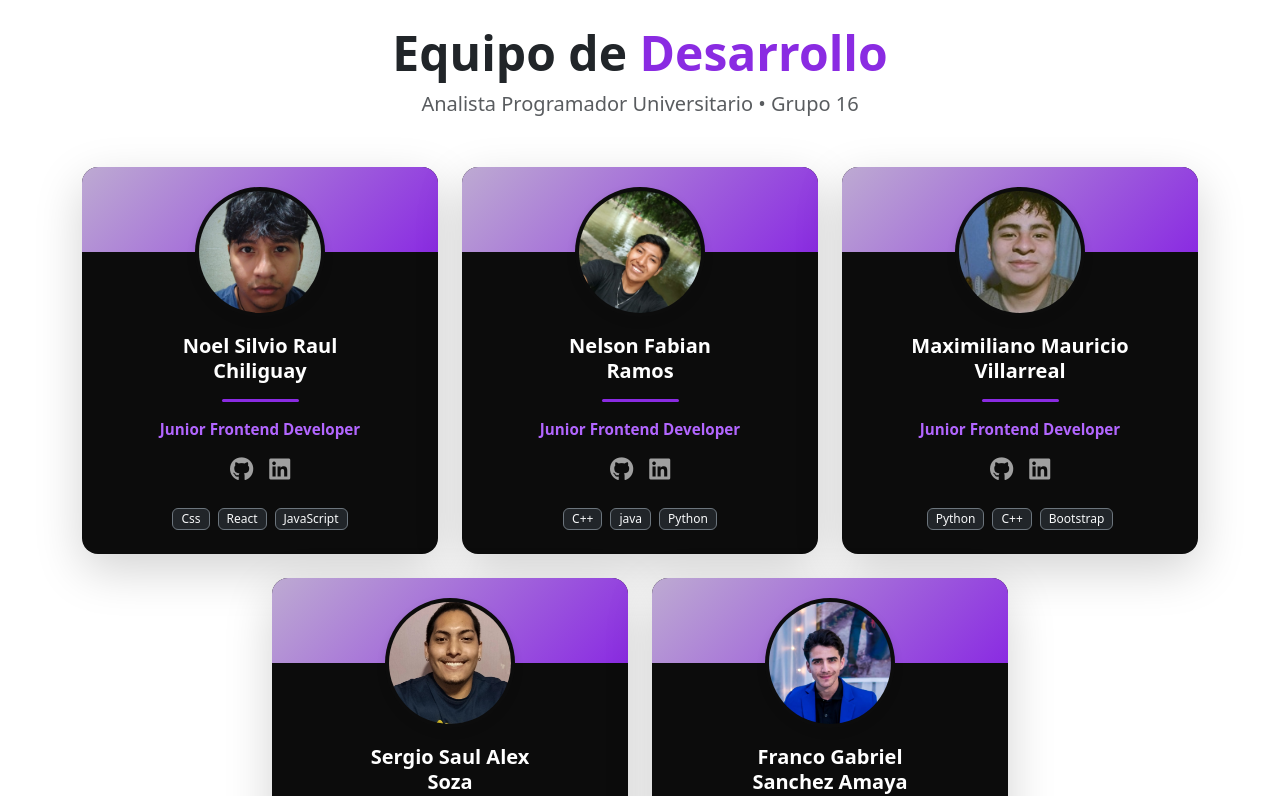
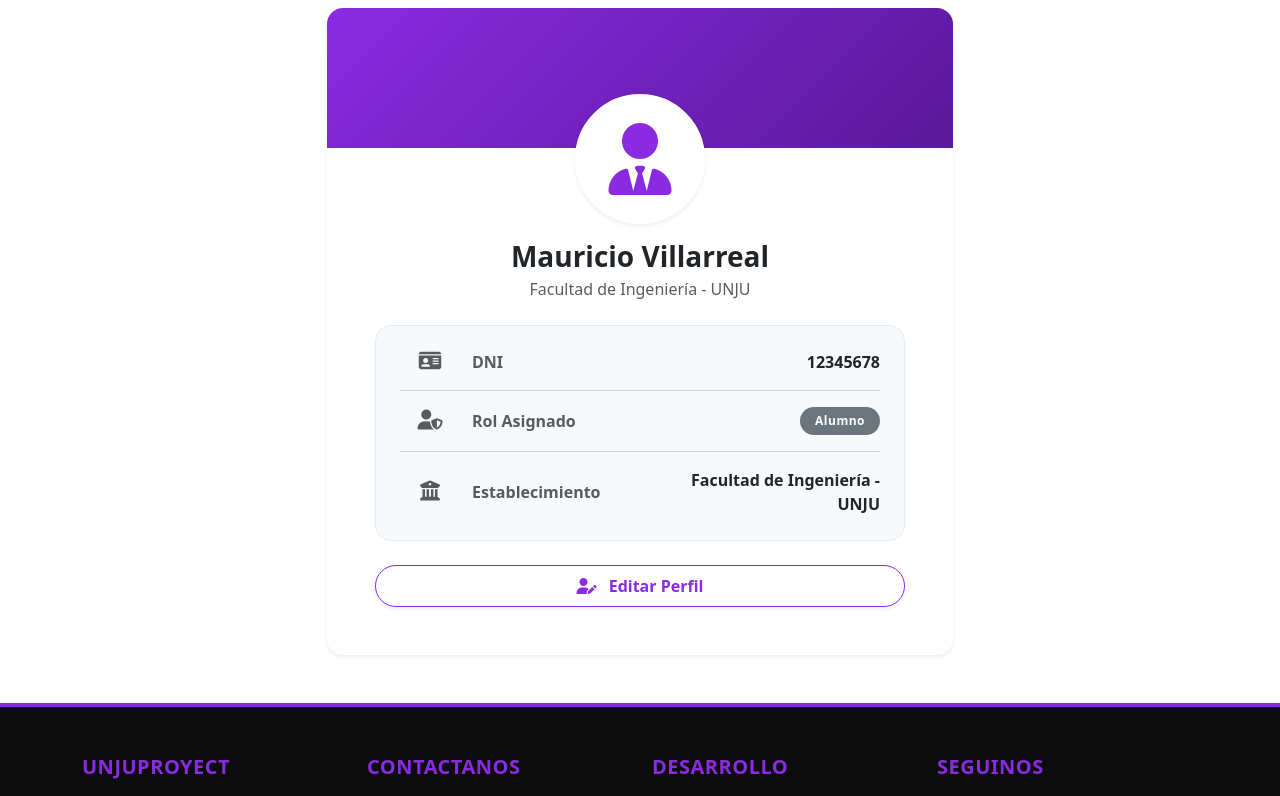
Before and after one commit to Seiseishon/pv_tp3_grupo16, a React (Vite) app: page /perfil in a window 1280 px wide. Shown: the part 480-1276 px from the top of the page. Built offline with nearby package versions, Linux system fonts and the light colour scheme.

Commit message:
vista dinámica de Perfil y arreglo de useRef en ListaProyectos

```diff
--- a/src/Views/ListaProyectos.jsx
+++ b/src/Views/ListaProyectos.jsx
@@ -16,8 +16,8 @@ const ListaProyectos = () => {
   const [proyectos, setProyectos] = useState(proyectoService.obtenerProyectos());
   const [proyectosFiltrados, setProyectosFiltrados] = useState([]);
   const [fechaRegistro, setFechaRegistro] = useState(null);
+  const primerRender = useRef(true);
 
-  const primerRender = useRef(true);
 
   useEffect(() => {
     let lista = proyectoService.obtenerProyectos();
--- a/src/Views/Perfil.jsx
+++ b/src/Views/Perfil.jsx
@@ -1,137 +1,181 @@
-import { Container, Row, Col, Card, Image, Badge } from 'react-bootstrap';
-import styles from '../css/PerfilEquipo.module.css';
+import { useState, useContext } from 'react';
+import { Container, Card, Form, Button, Row, Col, Badge } from 'react-bootstrap';
+import { UsuarioContext } from '../context/UsuarioContext';
 
 const Perfil = () => {
-  const equipo = [
-    {
-      id: 1,
-      nombres: 'Noel Silvio Raul',
-      apellidos: 'Chiliguay',
-      iniciales: 'NC',
-      rol: 'Junior Frontend Developer',
-      foto: '/fotos-equipo/noel.jpeg',
-      github: 'https://github.com',
-      linkedin: 'https://linkedin.com',
-      skills: ['Css', 'React', 'JavaScript']
-    },
-    {
-      id: 2,
-      nombres: 'Nelson Fabian',
-      apellidos: 'Ramos',
-      iniciales: 'NR',
-      rol: 'Junior Frontend Developer',
-      foto: '/fotos-equipo/nelson.jpeg',
-      github: 'https://github.com',
-      linkedin: 'https://linkedin.com',
-      skills: ['C++', 'java', 'Python']
-    },
-    {
-      id: 3,
-      nombres: 'Maximiliano Mauricio',
-      apellidos: 'Villarreal',
-      iniciales: 'MV',
-      rol: 'Junior Frontend Developer',
-      foto: '/fotos-equipo/Mauricio.jpg',
-      github: 'https://github.com',
-      linkedin: 'https://linkedin.com',
-      skills: ['Python', 'C++', 'Bootstrap']
-    },
-    {
-      id: 4,
-      nombres: 'Sergio Saul Alex',
-      apellidos: 'Soza',
-      iniciales: 'SS',
-      rol: 'Junior Frontend Developer',
-      foto: '/fotos-equipo/sergio.jpg',
-      github: 'https://github.com',
-      linkedin: 'https://linkedin.com',
-      skills: ['Angular', 'MySQL', 'Css']
-    },
-    {
-      id: 5,
-      nombres: 'Franco Gabriel',
-      apellidos: 'Sanchez Amaya',
-      iniciales: 'FA',
-      rol: 'Junior Frontend Developer',
-      foto: '/fotos-equipo/franco.jpeg',
-      github: 'https://github.com',
-      linkedin: 'https://linkedin.com',
-      skills: ['JavaScript', 'C++', 'React', "SQL"]
-    }
-  ];
+  const { usuario, actualizarPerfil } = useContext(UsuarioContext);
+  const [modoEdicion, setModoEdicion] = useState(false);
+  const [datosFormulario, setDatosFormulario] = useState(usuario);
+
+  const manejarCambio = (e) => {
+    const { name, value } = e.target;
+    setDatosFormulario({
+      ...datosFormulario,
+      [name]: value
+    });
+  };
+
+  const guardarCambios = (e) => {
+    e.preventDefault();
+    actualizarPerfil(datosFormulario);
+    setModoEdicion(false);
+  };
+
+  const cancelarEdicion = () => {
+    setDatosFormulario(usuario);
+    setModoEdicion(false);
+  };
 
   return (
-    <Container className="py-5">
-      <div className="text-center mb-5 mt-3">
-        <h2 className="display-5 fw-bold text-dark mb-2">
-          Equipo de <span style={{ color: '#8A2BE2' }}>Desarrollo</span>
-        </h2>
-        <p className="text-muted fs-5 mb-0">Analista Programador Universitario • Grupo 16</p>
-      </div>
+    <Container className="py-5" style={{ maxWidth: '650px' }}>
 
-      <Row className="g-4 justify-content-center">
-        {equipo.map((miembro) => (
-          <Col xs={12} sm={6} md={4} lg={4} key={miembro.id}>
-            <Card
-              className={`h-100 shadow-lg border-0 rounded-4 text-center p-4 ${styles?.cardPerfil || ''}`}
-              style={{ backgroundColor: '#0c0c0c' }}
+      <Card className="border-0 shadow-sm rounded-4 overflow-hidden">
+        <div
+          style={{
+            background: 'linear-gradient(135deg, #8A2BE2, #5a189a)',
+            height: '140px'
+          }}
+        ></div>
+
+        <Card.Body className="px-5 pb-5 position-relative" style={{ marginTop: '-70px' }}>
+
+          <div className="text-center mb-4">
+            <div
+              className="bg-white rounded-circle d-inline-flex justify-content-center align-items-center shadow-sm"
+              style={{ width: '130px', height: '130px', border: '5px solid white' }}
             >
+              <i className="fas fa-user-tie" style={{ fontSize: '4.5rem', color: '#8A2BE2' }}></i>
+            </div>
 
-              <div className={styles?.portadaCard || ''}></div>
+            {!modoEdicion && (
+              <>
+                <h3 className="fw-bold mt-3 mb-1 text-dark">{usuario.nombre}</h3>
+                <p className="text-muted mb-0">{usuario.institucion}</p>
+              </>
+            )}
+          </div>
 
-              <div className={styles?.avatarRing || ''} style={{ backgroundColor: '#0c0c0c' }}>
-                {miembro.foto ? (
-                  <Image
-                    src={miembro.foto}
-                    alt={`Foto de ${miembro.nombres}`}
-                    roundedCircle
-                    className="w-100 h-100 object-fit-cover"
-                  />
-                ) : (
-                  <div className={styles?.placeholderAvatar || ''}>
-                    {miembro.iniciales}
-                  </div>
-                )}
+          {!modoEdicion ? (
+            <>
+              <div className="bg-light rounded-4 p-4 mb-4 border border-light-subtle">
+                <Row className="align-items-center mb-3">
+                  <Col xs={2} className="text-center"><i className="fas fa-id-card fs-5 text-muted"></i></Col>
+                  <Col xs={4} className="text-muted fw-bold px-0">DNI</Col>
+                  <Col xs={6} className="text-dark fw-semibold text-end">{usuario.dni}</Col>
+                </Row>
+
+                <hr className="text-muted opacity-25 my-2" />
+
+                <Row className="align-items-center my-3">
+                  <Col xs={2} className="text-center"><i className="fas fa-user-shield fs-5 text-muted"></i></Col>
+                  <Col xs={4} className="text-muted fw-bold px-0">Rol Asignado</Col>
+                  <Col xs={6} className="text-end">
+                    <Badge bg="secondary" style={{ backgroundColor: '#8A2BE2', padding: '8px 15px', letterSpacing: '0.5px' }} className="rounded-pill">
+                      {usuario.rol}
+                    </Badge>
+                  </Col>
+                </Row>
+
+                <hr className="text-muted opacity-25 my-2" />
+
+                <Row className="align-items-center mt-3">
+                    <Col xs={2} className="text-center"><i className="fas fa-university fs-5 text-muted"></i></Col>
+                    <Col xs={4} className="text-muted fw-bold px-0">Establecimiento</Col>
+                    <Col xs={6} className="text-dark fw-semibold text-end">{usuario.institucion}</Col>
+                </Row>
               </div>
 
-              <Card.Title className="fw-bold fs-5 text-white mb-3 px-2 lh-sm">
-                <span className="d-block">{miembro.nombres}</span>
-                <span className="d-block">{miembro.apellidos}</span>
-              </Card.Title>
+              <div className="d-grid">
+                <Button
+                  variant="outline-dark"
+                  className="fw-bold py-2 rounded-pill shadow-sm"
+                  onClick={() => setModoEdicion(true)}
+                  style={{ color: '#8A2BE2', borderColor: '#8A2BE2' }}
+                >
+                  <i className="fas fa-user-edit me-2"></i> Editar Perfil
+                </Button>
+              </div>
+            </>
+          ) : (
 
-              <div className="w-25 mx-auto mb-3" style={{ height: '3px', backgroundColor: '#8A2BE2', borderRadius: '2px' }}></div>
+            <Form onSubmit={guardarCambios} className="bg-light rounded-4 p-4 border border-light-subtle">
+              <h5 className="text-center mb-4 fw-bold" style={{ color: '#8A2BE2' }}>Actualizar Datos</h5>
 
-              <Card.Text className="fw-semibold mb-3 text-center" style={{ color: '#b266ff', fontSize: '0.95rem' }}>
-                {miembro.rol}
-              </Card.Text>
+              <Form.Group className="mb-3" controlId="formNombre">
+                <Form.Label className="fw-bold text-muted small">Nombre Completo</Form.Label>
+                <Form.Control
+                  type="text"
+                  name="nombre"
+                  value={datosFormulario.nombre}
+                  onChange={manejarCambio}
+                  required
+                  className="shadow-none border-secondary-subtle rounded-3"
+                />
+              </Form.Group>
 
-              <div className="d-flex justify-content-center gap-3 mb-4">
-                <a href={miembro.github} target="_blank" rel="noopener noreferrer" className={styles?.iconLink || ''} style={{ color: '#a0a0a0' }}>
-                  <i className="fab fa-github fs-4"></i>
-                </a>
-                <a href={miembro.linkedin} target="_blank" rel="noopener noreferrer" className={styles?.iconLink || ''} style={{ color: '#a0a0a0' }}>
-                  <i className="fab fa-linkedin fs-4"></i>
-                </a>
+              <Row>
+                <Col md={6}>
+                  <Form.Group className="mb-3" controlId="formDni">
+                    <Form.Label className="fw-bold text-muted small">DNI</Form.Label>
+                    <Form.Control
+                      type="text"
+                      name="dni"
+                      value={datosFormulario.dni}
+                      onChange={manejarCambio}
+                      required
+                      className="shadow-none border-secondary-subtle rounded-3"
+                    />
+                  </Form.Group>
+                </Col>
+                <Col md={6}>
+                  <Form.Group className="mb-3" controlId="formRol">
+                    <Form.Label className="fw-bold text-muted small">Rol</Form.Label>
+                    <Form.Select
+                      name="rol"
+                      value={datosFormulario.rol}
+                      onChange={manejarCambio}
+                      className="shadow-none border-secondary-subtle rounded-3"
+                    >
+                      <option value="Alumno">Alumno</option>
+                      <option value="Docente">Docente</option>
+                    </Form.Select>
+                  </Form.Group>
+                </Col>
+              </Row>
+
+              <Form.Group className="mb-4" controlId="formInstitucion">
+                <Form.Label className="fw-bold text-muted small">Institución</Form.Label>
+                <Form.Control
+                  type="text"
+                  name="institucion"
+                  value={datosFormulario.institucion}
+                  onChange={manejarCambio}
+                  required
+                  className="shadow-none border-secondary-subtle rounded-3"
+                />
+              </Form.Group>
+
+              <div className="d-flex justify-content-end gap-2 mt-4">
+                <Button
+                  variant="light"
+                  className="px-4 fw-bold rounded-pill text-muted border"
+                  onClick={cancelarEdicion}
+                >
+                  Cancelar
+                </Button>
+                <Button
+                  type="submit"
+                  className="px-4 fw-bold rounded-pill border-0 shadow-sm"
+                  style={{ backgroundColor: '#8A2BE2' }}
+                >
+                  <i className="fas fa-check me-2"></i> Guardar
+                </Button>
               </div>
+            </Form>
+          )}
 
-              <div className="mt-auto d-flex flex-wrap justify-content-center gap-2">
-                {miembro.skills?.map((skill, index) => (
-                  <Badge
-                    key={index}
-                    bg="dark"
-                    text="light"
-                    className="border border-secondary px-2 py-1 fw-normal"
-                    style={{ fontSize: '0.75rem' }}
-                  >
-                    {skill}
-                  </Badge>
-                ))}
-              </div>
-
-            </Card>
-          </Col>
-        ))}
-      </Row>
+        </Card.Body>
+      </Card>
     </Container>
   );
 };
--- /dev/null
+++ b/src/Views/PerfilEquipo.jsx
@@ -0,0 +1,139 @@
+import { Container, Row, Col, Card, Image, Badge } from 'react-bootstrap';
+import styles from '../css/PerfilEquipo.module.css';
+
+const PerfilEquipo = () => {
+  const equipo = [
+    {
+      id: 1,
+      nombres: 'Noel Silvio Raul',
+      apellidos: 'Chiliguay',
+      iniciales: 'NC',
+      rol: 'Junior Frontend Developer',
+      foto: '/fotos-equipo/noel.jpeg',
+      github: 'https://github.com',
+      linkedin: 'https://linkedin.com',
+      skills: ['Css', 'React', 'JavaScript']
+    },
+    {
+      id: 2,
+      nombres: 'Nelson Fabian',
+      apellidos: 'Ramos',
+      iniciales: 'NR',
+      rol: 'Junior Frontend Developer',
+      foto: '/fotos-equipo/nelson.jpeg',
+      github: 'https://github.com',
+      linkedin: 'https://linkedin.com',
+      skills: ['C++', 'java', 'Python']
+    },
+    {
+      id: 3,
+      nombres: 'Maximiliano Mauricio',
+      apellidos: 'Villarreal',
+      iniciales: 'MV',
+      rol: 'Junior Frontend Developer',
+      foto: '/fotos-equipo/Mauricio.jpg',
+      github: 'https://github.com',
+      linkedin: 'https://linkedin.com',
+      skills: ['Python', 'C++', 'Bootstrap']
+    },
+    {
+      id: 4,
+      nombres: 'Sergio Saul Alex',
+      apellidos: 'Soza',
+      iniciales: 'SS',
+      rol: 'Junior Frontend Developer',
+      foto: '/fotos-equipo/sergio.jpg',
+      github: 'https://github.com',
+      linkedin: 'https://linkedin.com',
+      skills: ['Angular', 'MySQL', 'Css']
+    },
+    {
+      id: 5,
+      nombres: 'Franco Gabriel',
+      apellidos: 'Sanchez Amaya',
+      iniciales: 'FA',
+      rol: 'Junior Frontend Developer',
+      foto: '/fotos-equipo/franco.jpeg',
+      github: 'https://github.com',
+      linkedin: 'https://linkedin.com',
+      skills: ['JavaScript', 'C++', 'React', "SQL"]
+    }
+  ];
+
+  return (
+    <Container className="py-5">
+      <div className="text-center mb-5 mt-3">
+        <h2 className="display-5 fw-bold text-dark mb-2">
+          Equipo de <span style={{ color: '#8A2BE2' }}>Desarrollo</span>
+        </h2>
+        <p className="text-muted fs-5 mb-0">Analista Programador Universitario • Grupo 16</p>
+      </div>
+
+      <Row className="g-4 justify-content-center">
+        {equipo.map((miembro) => (
+          <Col xs={12} sm={6} md={4} lg={4} key={miembro.id}>
+            <Card
+              className={`h-100 shadow-lg border-0 rounded-4 text-center p-4 ${styles?.cardPerfil || ''}`}
+              style={{ backgroundColor: '#0c0c0c' }}
+            >
+
+              <div className={styles?.portadaCard || ''}></div>
+
+              <div className={styles?.avatarRing || ''} style={{ backgroundColor: '#0c0c0c' }}>
+                {miembro.foto ? (
+                  <Image
+                    src={miembro.foto}
+                    alt={`Foto de ${miembro.nombres}`}
+                    roundedCircle
+                    className="w-100 h-100 object-fit-cover"
+                  />
+                ) : (
+                  <div className={styles?.placeholderAvatar || ''}>
+                    {miembro.iniciales}
+                  </div>
+                )}
+              </div>
+
+              <Card.Title className="fw-bold fs-5 text-white mb-3 px-2 lh-sm">
+                <span className="d-block">{miembro.nombres}</span>
+                <span className="d-block">{miembro.apellidos}</span>
+              </Card.Title>
+
+              <div className="w-25 mx-auto mb-3" style={{ height: '3px', backgroundColor: '#8A2BE2', borderRadius: '2px' }}></div>
+
+              <Card.Text className="fw-semibold mb-3 text-center" style={{ color: '#b266ff', fontSize: '0.95rem' }}>
+                {miembro.rol}
+              </Card.Text>
+
+              <div className="d-flex justify-content-center gap-3 mb-4">
+                <a href={miembro.github} target="_blank" rel="noopener noreferrer" className={styles?.iconLink || ''} style={{ color: '#a0a0a0' }}>
+                  <i className="fab fa-github fs-4"></i>
+                </a>
+                <a href={miembro.linkedin} target="_blank" rel="noopener noreferrer" className={styles?.iconLink || ''} style={{ color: '#a0a0a0' }}>
+                  <i className="fab fa-linkedin fs-4"></i>
+                </a>
+              </div>
+
+              <div className="mt-auto d-flex flex-wrap justify-content-center gap-2">
+                {miembro.skills?.map((skill, index) => (
+                  <Badge
+                    key={index}
+                    bg="dark"
+                    text="light"
+                    className="border border-secondary px-2 py-1 fw-normal"
+                    style={{ fontSize: '0.75rem' }}
+                  >
+                    {skill}
+                  </Badge>
+                ))}
+              </div>
+
+            </Card>
+          </Col>
+        ))}
+      </Row>
+    </Container>
+  );
+};
+
+export default PerfilEquipo;
--- a/src/components/Nav.jsx
+++ b/src/components/Nav.jsx
@@ -7,6 +7,7 @@ const Nav = () => {
       <NavLink to='/'>Inicio</NavLink>
       <NavLink to='/proyectos'>Proyectos</NavLink>
       <NavLink to='/perfil'>Perfil</NavLink>
+      <NavLink to='/perfilEquipo'>Acerca De Nosotros</NavLink>
     </nav>
   );
 };
--- /dev/null
+++ b/src/context/UsuarioContext.jsx
@@ -0,0 +1,22 @@
+import { createContext, useState, useEffect } from 'react';
+
+export const UsuarioContext = createContext();
+
+export const UsuarioProvider = ({ children }) => {
+  const [usuario, setUsuario] = useState({
+    nombre: "Mauricio Villarreal",
+    dni: "12345678",
+    rol: "Alumno",
+    institucion: "Facultad de Ingeniería - UNJU"
+  });
+
+  const actualizarPerfil = (nuevosDatos) => {
+    setUsuario({ ...usuario, ...nuevosDatos });
+  };
+
+  return (
+    <UsuarioContext.Provider value={{ usuario, actualizarPerfil }}>
+      {children}
+    </UsuarioContext.Provider>
+  );
+};
--- a/src/main.jsx
+++ b/src/main.jsx
@@ -1,14 +1,11 @@
 import React from 'react';
 import 'bootstrap/dist/css/bootstrap.min.css';
-import { StrictMode } from 'react'
-import { createRoot } from 'react-dom/client'
-import App from './App.jsx'
+import { createRoot } from 'react-dom/client';
+import App from './App.jsx';
 import { BrowserRouter } from 'react-router-dom';
 
 createRoot(document.getElementById('root')).render(
   <BrowserRouter>
-    <React.StrictMode>
-      <App />
-    </React.StrictMode>
+    <App />
   </BrowserRouter>
-)
+);
```
Also changed, not shown: src/App.jsx (+5 -2 lines).
